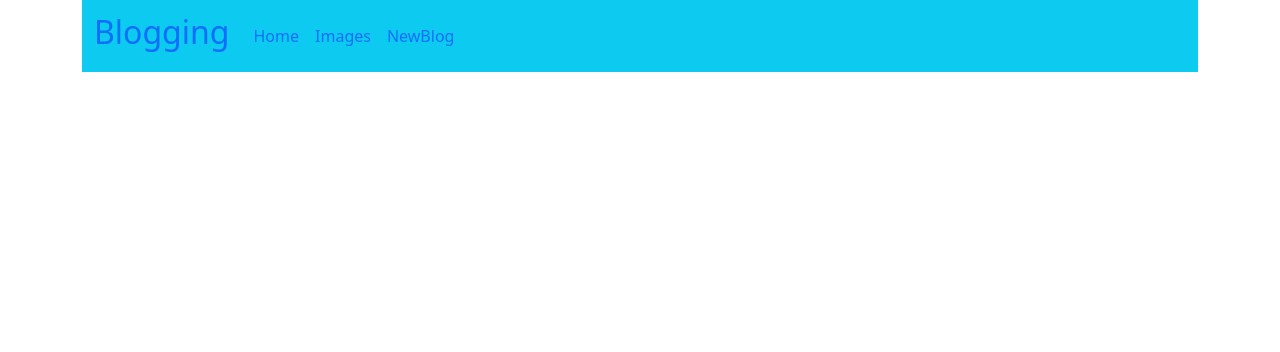
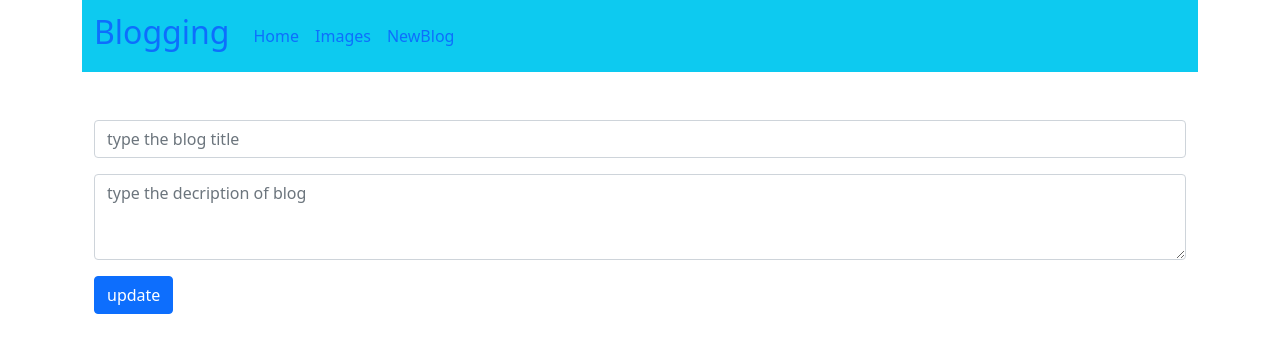
Before and after one commit to vishnuga/Blog, a React (Create React App) app in the folder frontend/: page /updateblog/1 in a window 1280 px wide. Shown: the top 352 px of the page. Built offline with nearby package versions, Linux system fonts and the light colour scheme; no server answers.

Commit message:
update blog

```diff
--- a/frontend/src/App.js
+++ b/frontend/src/App.js
@@ -2,6 +2,7 @@ import {BrowserRouter as Router, Routes, Route} from 'react-router-dom'
 import BlogPage from './pages/BlogPage'
 import SingleBlogPage from './pages/SingleBlogPage'
 import CreateBlogPage from './pages/CreateBlogPage'
+import UpdateBlog from './pages/UpdateBlog'
 import Header from './components/Header'
 
 
@@ -15,6 +16,7 @@ function App() {
             <Route path ='/' element={<BlogPage/>} />
             <Route path ='/singleblog/:id' element={<SingleBlogPage/>} />
             <Route path ='/createblog' element={<CreateBlogPage />}/>
+            <Route path ='/updateblog/:id' element={<UpdateBlog />}/>
           </Routes>
         </div>
       </Router>
--- a/frontend/src/pages/BlogPage.jsx
+++ b/frontend/src/pages/BlogPage.jsx
@@ -12,7 +12,7 @@ function Blogpage() {
       console.log(error.response.data)
     })
   }, []);
-  console.log(blogs)
+  //console.log(blogs)
 
   return (
 
@@ -27,7 +27,6 @@ function Blogpage() {
             <div className="card-body">
               <Link to={`/singleblog/${blog._id}`}><h1 className="blog-title">{blog.title}</h1></Link>
               <p className="blog-text">{blog.body}</p>
-
 
             </div>
             </div>
--- a/frontend/src/pages/CreateBlogPage.jsx
+++ b/frontend/src/pages/CreateBlogPage.jsx
@@ -20,7 +20,8 @@ function CreateBlogPage() {
           [e.target.name]: [e.target.value]
         }))
     }
-    const onSubmit = (e) => {
+    const onSubmit = (e) =>
+    {
       e.preventDefault()
 
       if (!title) {
--- a/frontend/src/pages/SingleBlogPage.jsx
+++ b/frontend/src/pages/SingleBlogPage.jsx
@@ -1,6 +1,7 @@
 import { useParams } from "react-router-dom"
 import axios from "../axios";
 import { useEffect, useState } from "react";
+import { Link } from 'react-router-dom'
 
 function SingleBlogpage() {
    const params = useParams()
@@ -17,12 +18,16 @@ function SingleBlogpage() {
         console.log(error.response.data);
       });
   }, []);
+
+
   return (
    <>
    <div className="h2">{blog.title}</div>
    <p>{blog.body}</p>
+   <Link to={`/updateblog/${blog._id}`}><button type="button"  >Update Post</button></Link>
 
    </>
+
   )
 }
 
--- /dev/null
+++ b/frontend/src/pages/UpdateBlog.jsx
@@ -0,0 +1,80 @@
+import { useEffect, useState } from 'react'
+import { useParams } from "react-router-dom"
+import { useNavigate } from 'react-router-dom';
+import axios from '../axios'
+
+function UpdateBlog() {
+    const params = useParams()
+    const navigate = useNavigate();
+
+    const [title, setTitle] = useState( '' );
+    const [body, setBody] = useState( '' );
+
+    useEffect(() => {
+        axios
+          .get(`/blogs/${params.id}`)
+          .then((res) => {
+            setTitle(res.data.title);
+            setBody(res.data.body);
+            console.log(res.data)
+          })
+          .catch((error) => {
+            console.log(error.response.data);
+          });
+      }, []);
+
+
+
+   const onTitleChange = (e) =>
+    {
+        setTitle(e.target.value)
+
+    }
+
+    const onBodyChange = (e) =>
+    {
+        setBody(e.target.value)
+
+    }
+
+    const onSubmit = (e) => {
+      e.preventDefault()
+
+      axios
+        .put(`/blogs/${params.id}`, {
+          title: title,
+          body:body,
+        })
+        .then(function (response) {
+          console.log(response);
+
+        })
+        .catch(function (error) {
+          console.log(error);
+        })
+
+        navigate(`/singleblog/${params.id}`)
+
+    }
+
+
+ return (
+
+    <div className="container">
+    <form onSubmit={onSubmit}>
+     <div className="input-group mb-3">
+      <input type="text" className="form-control" placeholder="type the blog title" name="title" value={title} onChange={onTitleChange}  />
+     </div>
+
+     <div className="mb-3">
+     <textarea className="form-control" id="body" placeholder="type the decription of blog" rows="3"name="body" value={body} onChange={onBodyChange}></textarea>
+     </div>
+
+     <button type="submit" className="btn btn-primary">update</button>
+    </form>
+    </div>
+
+  )
+}
+
+export default UpdateBlog
```
